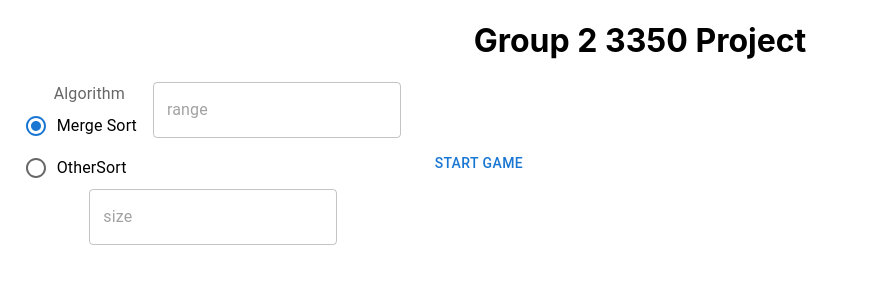
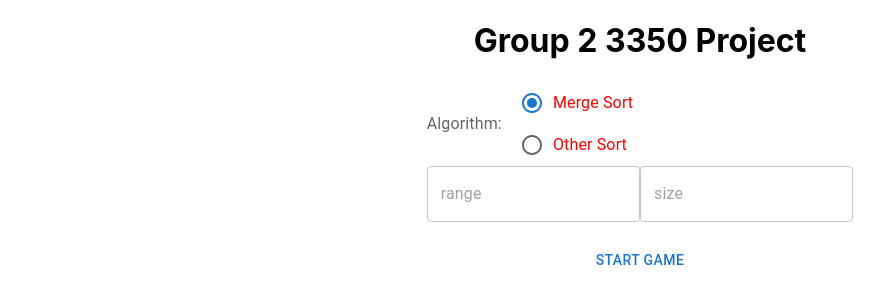
Before and after one commit to ShaimaaAliECE/se3350_project-group-2-1, a React (Create React App) app in the folder sorting_game/: page / in a window 1280 px wide. Shown: the top 304 px of the page, without its empty margins (0-890 px from the left). Built offline with nearby package versions, Linux system fonts and the light colour scheme.

Commit message:
Menu bar styling

```diff
--- a/sorting_game/src/components/Menu.js
+++ b/sorting_game/src/components/Menu.js
@@ -115,19 +115,20 @@ export default class Game extends Component {
         return (
             <div id="game">
                 <div id="game-controls">
-                    <Grid container>
-                        <Grid item xs={4}>
-                            <FormControl>
-                                <FormLabel id="algorithm-selector">Algorithm</FormLabel>
+                    <Grid container sx={{display: 'flex', flexDirection: 'column', color: 'red', alignItems: 'center'}}>
+                        <Grid item xs={4} sx={{paddingBottom: '20px'}}>
+                            <FormControl sx={{ display: 'flex', flexDirection: 'row', alignItems: 'center'}}>
+                                <FormLabel id="algorithm-selector" sx={{paddingRight: '20px'}}>Algorithm:</FormLabel>
                                 <RadioGroup
                                     aria-labelledby="algorithm-selector"
                                     defaultValue="mergesort"
                                     name="radio-buttons-group"
                                 >
                                     <FormControlLabel value="mergesort" control={<Radio />} label="Merge Sort" />
-                                    <FormControlLabel value="othersort" control={<Radio />} label="OtherSort" />
+                                    <FormControlLabel value="othersort" control={<Radio />} label="Other Sort" />
                                 </RadioGroup>
                             </FormControl>
+                            <FormControl sx={{ display: 'flex', flexDirection: 'row'}}>
                             <TextField
                                 placeholder='range'
                                 value={this.state.range}
@@ -146,6 +147,7 @@ export default class Game extends Component {
                                     })
                                 }}>
                             </TextField>
+                            </FormControl>
                         </Grid>
                         <Button onClick={() => {
                             this.startGame()
```
